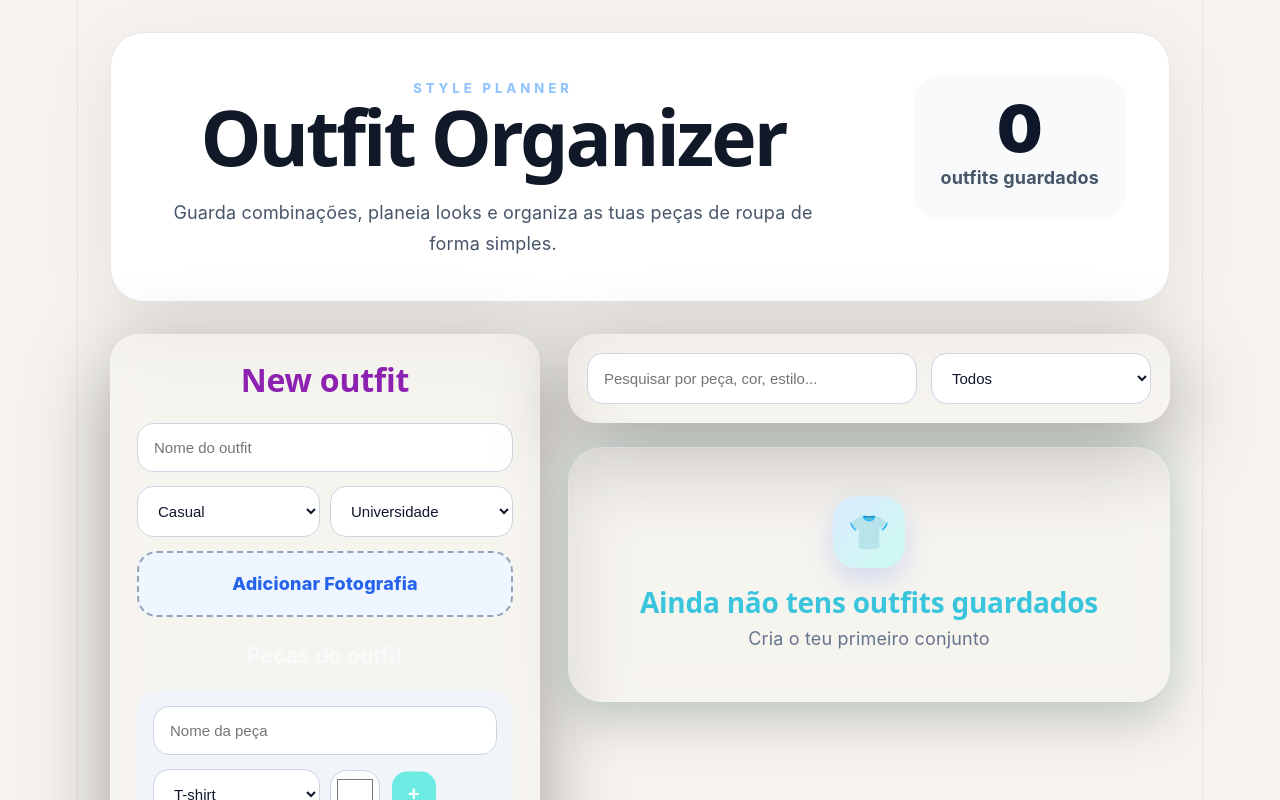
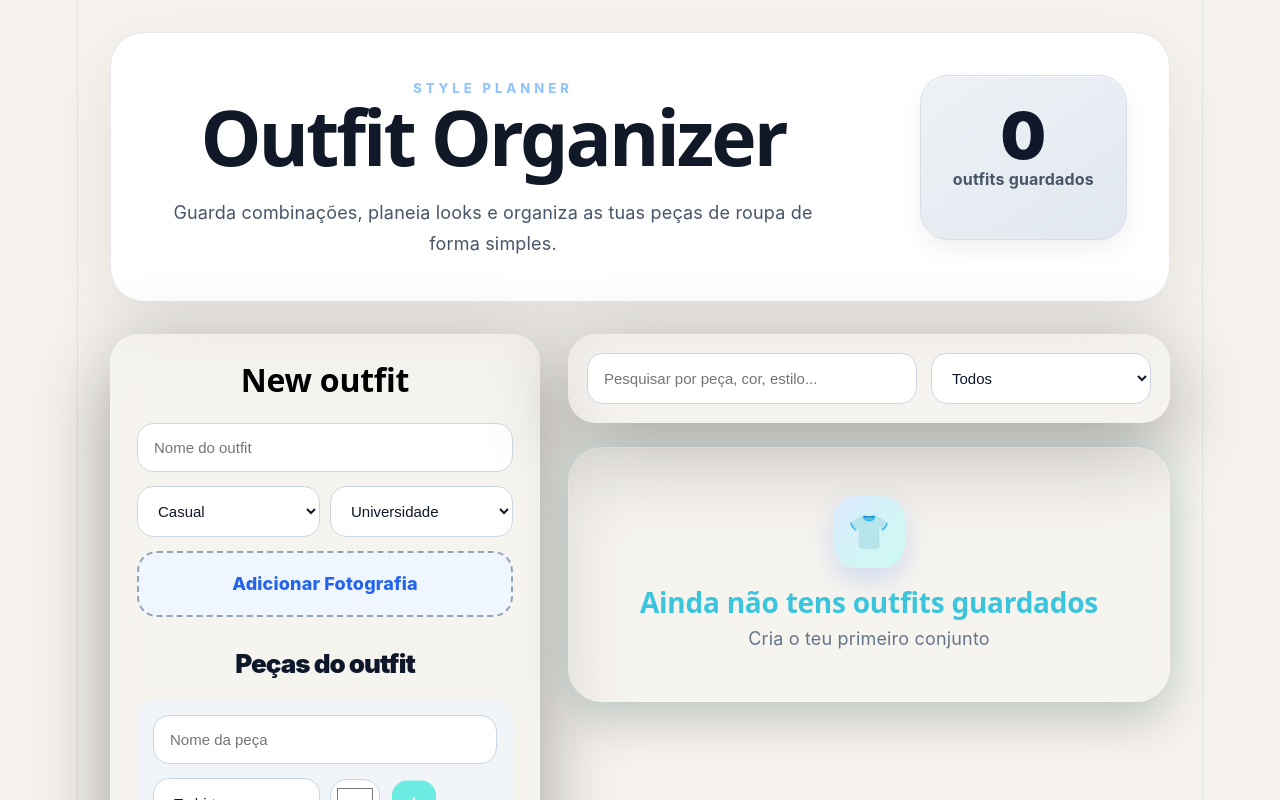
Before and after one commit to ptav2006/outfit-organizer, a React (Vite) app: page / in a window 1280 px wide. Shown: the top 800 px of the page. Built offline with nearby package versions, Linux system fonts and the light colour scheme.

Commit message:
titulos bons

```diff
--- a/src/App.css
+++ b/src/App.css
@@ -67,9 +67,11 @@ h1 {
 
 .stats {
   min-width: 190px;
+  height: 165px;
   border-radius: 28px;
-  padding: 19px 28px 7px 28px;
-  background: #f8fafc;
+  padding: 24px 32px;
+  background: linear-gradient(145deg, #eef2f6, #e2e8f0);
+  border: 1px solid #d8dee6;
   color: #0f172a;
   text-align: center;
 
@@ -77,19 +79,24 @@ h1 {
   flex-direction: column;
   justify-content: center;
   align-items: center;
-  height: 145px;
+
+  box-shadow:
+    inset 0 1px 0 rgba(255,255,255,0.7),
+    0 10px 25px rgba(0,0,0,0.06);
 }
 
 .stats span {
   font-size: 64px;
   font-weight: 900;
-  margin-bottom: 23px;
+  margin-bottom: 16px;
+  color: #0f172a;
 }
 
 .stats p {
   margin: 0;
   color: #475569;
   font-weight: 700;
+  font-size: 16px;
 }
 
 .layout {
@@ -119,7 +126,7 @@ h1 {
 }
 
 .form-title {
-  color: #8d21b1;
+  color: #000000;
   font-size: 32px;
   font-weight: 900;
   text-align: center;
@@ -127,7 +134,22 @@ h1 {
 }
 
 .panel h3 {
-  margin-top: 26px;
+  font-size: 34px;
+  font-weight: 900;
+  letter-spacing: -1px;
+  color: #0f172a;
+  text-align: center;
+  margin-bottom: 26px;
+}
+
+
+.panel h3,
+.pieces-title {
+  color: #0f172a;
+  font-size: 26px;
+  font-weight: 900;
+  text-align: center;
+  margin: 34px 0 22px;
 }
 
 input, select {
@@ -694,12 +716,6 @@ html {
     text-align: center;
   }
 
-  .stats {
-    width: 100%;
-    height: auto;
-    margin-top: 16px;
-  }
-
   .cards {
     grid-template-columns: 1fr;
   }
```
